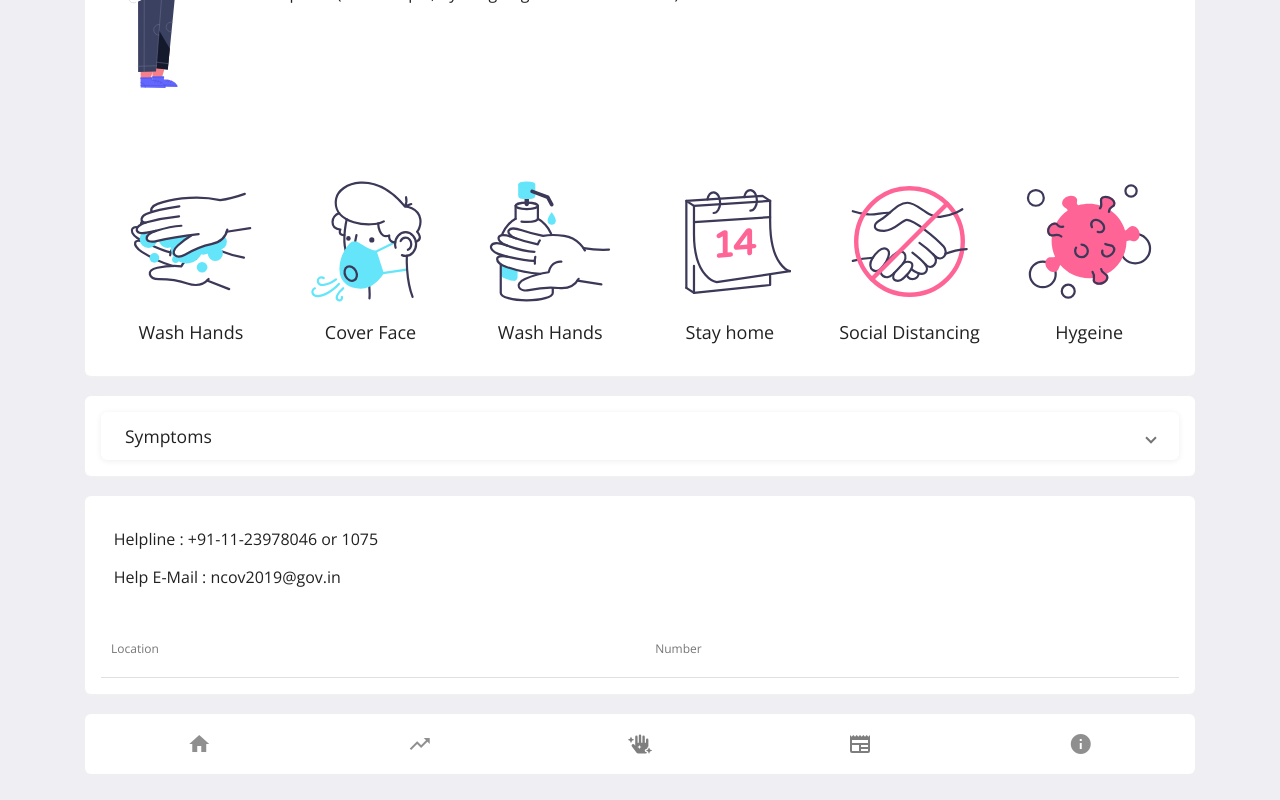
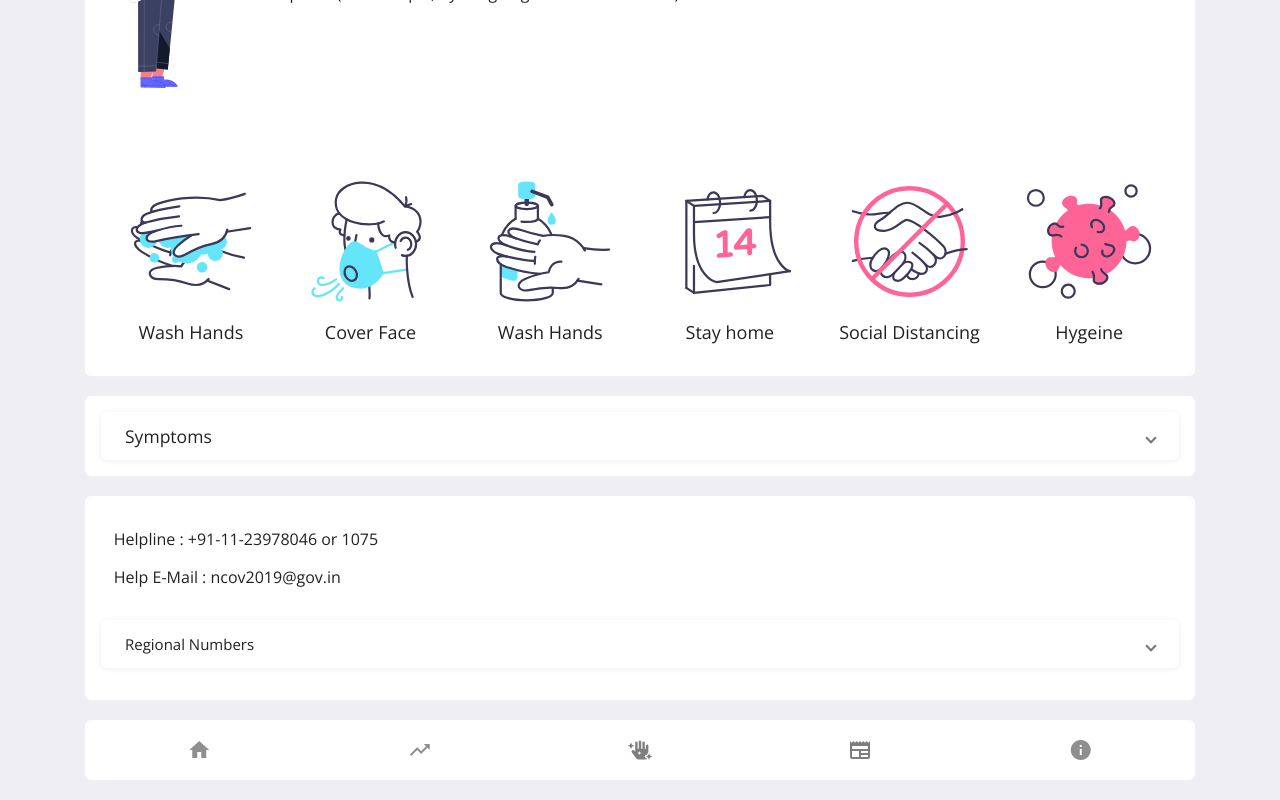
Before and after one commit to surajmandalcell/covid-tracker-India, an Angular app: page /awareness in a window 1280 px wide. Shown: the part 575-1375 px from the top of the page. Built offline with nearby package versions, Linux system fonts and the light colour scheme; no server answers.

Commit message:
update awarness component

```diff
--- a/src/app/awarness/awarness.component.html
+++ b/src/app/awarness/awarness.component.html
@@ -127,7 +127,14 @@
       <p>Helpline : +91-11-23978046 or 1075</p>
       <p>Help E-Mail : ncov2019@gov.in</p>
     </div>
+
     <div class="teleTable">
+      <mat-expansion-panel class="mat-elevation-z0">
+        <mat-expansion-panel-header matRipple>
+          Regional Numbers
+        </mat-expansion-panel-header>
+
+        <ng-template matExpansionPanelContent>
           <table mat-table [dataSource]="data.Contacts" class="mat-elevation-z0">
 
             <ng-container matColumnDef="loc">
@@ -143,6 +150,8 @@
             <tr mat-header-row *matHeaderRowDef="data.contactColumns"></tr>
             <tr mat-row *matRowDef="let row; columns: data.contactColumns;"></tr>
           </table>
+        </ng-template>
+      </mat-expansion-panel>
     </div>
   </mat-card>
 </div>
```
Lines whose indentation alone changed are shown as unchanged.
